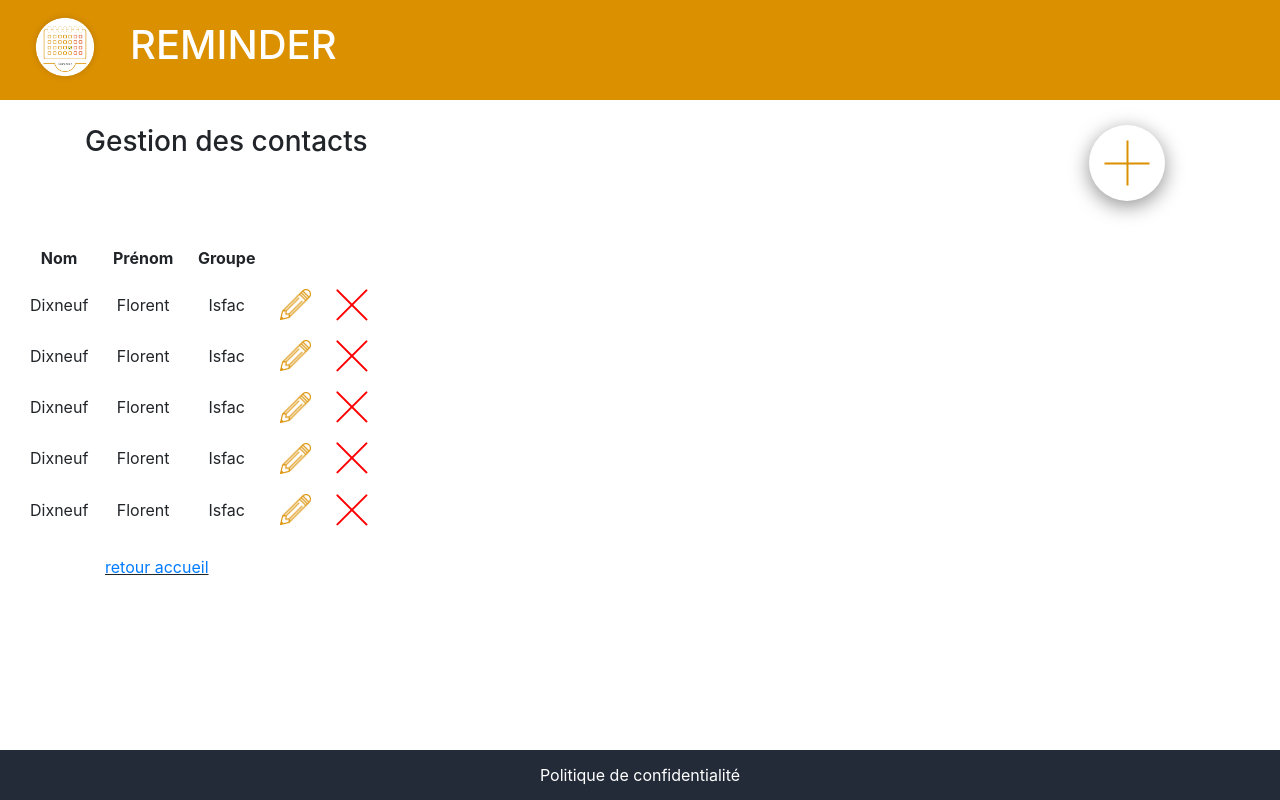
After one commit to teamreminder/Reminder-project, a PHP site: page /reminder_start/gestion_contact.php in a window 1280 px wide. The commit adds this page. Run offline with PHP 8.4, Linux system fonts and the light colour scheme; some libraries are stand-ins or nearby versions.

Commit message:
front mort gestion contact

```diff
--- a/reminder_start/css/style.css
+++ b/reminder_start/css/style.css
@@ -79,3 +79,20 @@ footer a {
   margin: 0 auto;
   line-height: 50px;
 }
+
+table.gestion_group , .gestion_group th , .gestion_group td {
+  text-align: center;
+  padding: 0.6rem;
+  margin-left: 15px;
+  padding-left: 15px;
+}
+
+.gestion_group h3 {
+  margin-top: 25px;
+}
+
+.bouton_accueil {
+  margin-left: 20px;
+  margin-top: 20px;
+  text-decoration: underline;
+}
--- /dev/null
+++ b/reminder_start/gestion_contact.php
@@ -0,0 +1,65 @@
+<!DOCTYPE html>
+<html lang="fr" dir="ltr">
+  <head>
+    <meta charset="utf-8">
+    <title>Reminder</title>
+    <link rel="icon" href="favicon.ico" />
+    <meta name="viewport" content="width=device-width">
+    <link rel="stylesheet" href="https://stackpath.bootstrapcdn.com/bootstrap/4.2.1/css/bootstrap.min.css" integrity="sha384-GJzZqFGwb1QTTN6wy59ffF1BuGJpLSa9DkKMp0DgiMDm4iYMj70gZWKYbI706tWS" crossorigin="anonymous">
+    <link rel="stylesheet" href="css/style.css">
+  </head>
+  <body>
+
+    <header>
+      <a href="index.php"><img src="img/logo_reminder.png" alt="logo"></a>
+      <a href="index.php"><h1>REMINDER</h1></a>
+    </header>
+
+    <section>
+      <div class="gestion_group">
+        <div class="container">
+          <div class="row">
+            <div class="col align-self-start">
+              <h3>Gestion des contacts</h3>
+            </div>
+            <div class="col align-self-end">
+              <a href="#"><img src="img/add_button.png" alt=""></a>
+            </div>
+          </div>
+        </div>
+          <table class="gestion_group">
+            <tr>
+              <th>Nom</th>
+              <th>Prénom</th>
+              <th>Groupe</th>
+            </tr>
+              <!-- <td>Dixneuf</td>
+              <td>Florent</td>
+              <td>isfac</td> -->
+              <?php
+              for ($i = 1; $i <= 5; $i++) {
+                  ?>
+                        <tr>
+                          <td>Dixneuf</td>
+                          <td>Florent</td>
+                          <td>Isfac</td>
+                          <td><a href='#'><img src="img/pens.png"=""></a></td>
+                          <td><a href='#'><img src="img/cross.png"=""></a></td>
+                        </tr>
+                  <?php
+                  }
+              ?>
+          </table>
+          <div class="container">
+            <div class="bouton_accueil">
+              <a href="accueil.php">retour accueil</a>
+            </div>
+          </div>
+        </div>
+    </section>
+    <footer>
+      <a href="#">Politique de confidentialité</a>
+    </footer>
+
+  </body>
+</html>
```
Also changed, not shown: 1 other file.
